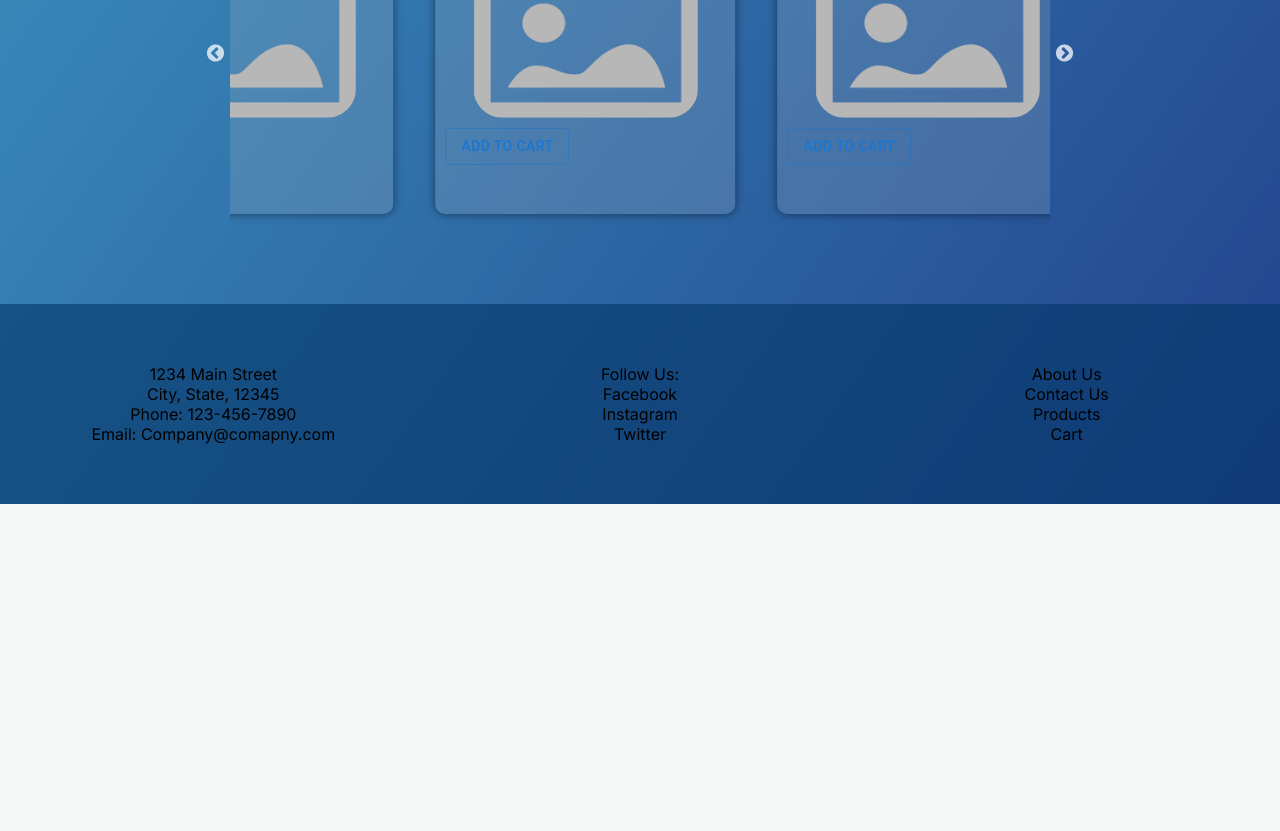
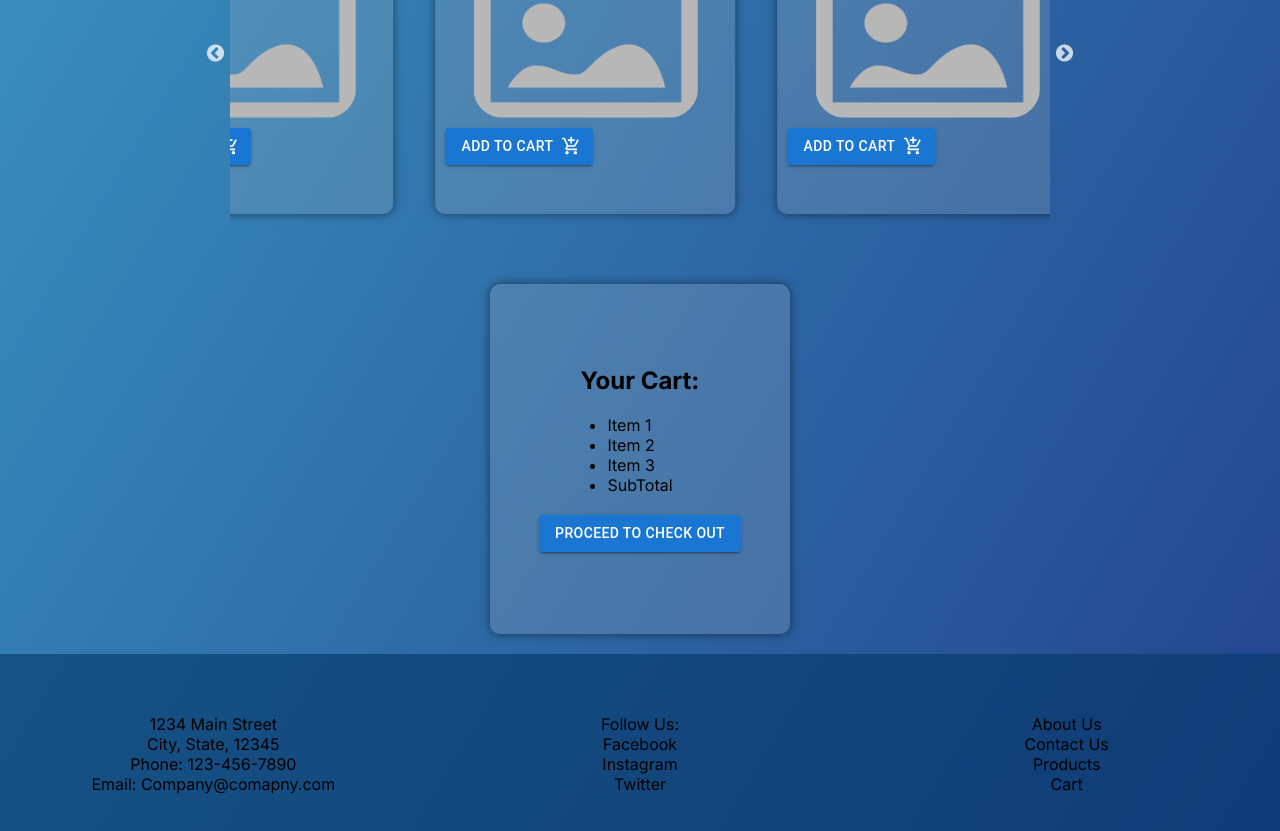
Before and after one commit to Pmacdon15/demo, a Next.js app: page /storeFront in a window 1280 px wide. Shown: the part 1280-2111 px from the top of the page. Before the commit the page ends 1784 px from the top, so only its background shows below. Built offline with nearby package versions, Linux system fonts and the light colour scheme.

Commit message:
minor updates

```diff
--- a/package.json
+++ b/package.json
@@ -11,6 +11,7 @@
   "dependencies": {
     "@emotion/react": "^11.11.4",
     "@emotion/styled": "^11.11.5",
+    "@mui/icons-material": "^5.15.15",
     "@mui/material": "^5.15.15",
     "next": "14.2.1",
     "react": "^18",
--- a/src/app/layout.js
+++ b/src/app/layout.js
@@ -11,6 +11,10 @@ export const metadata = {
 export default function RootLayout({ children }) {
   return (
     <html lang="en" >
+      <head>
+      <meta name="viewport" content="initial-scale=1, width=device-width" />
+
+      </head>
       <body className={inter.className}>{children}</body>
     </html>
   );
--- a/src/app/storeFront/page.jsx
+++ b/src/app/storeFront/page.jsx
@@ -7,11 +7,13 @@ import 'slick-carousel/slick/slick.css';
 import 'slick-carousel/slick/slick-theme.css';
 import styles from './page.module.css';
 import Button from '@mui/material/Button';
+import IconButton from '@mui/material/IconButton';
+import AddShoppingCartIcon from '@mui/icons-material/AddShoppingCart';
 
 export default function Page() {
 
     const [screenWidth, setScreenWidth] = useState(0);
-    const chunkSize= 3;
+    const chunkSize = 3;
     const [displayAmount, setDisplayAmount] = useState(2.4);
 
     const products = [
@@ -93,10 +95,10 @@ export default function Page() {
                         key={rowIndex}
                         dots
                         style={{ width: '80%', margin: 'auto', marginTop: '40px' }}
-                    infinite
-                    speed={500}
-                    slidesToShow={displayAmount}
-                    slidesToScroll={1}
+                        infinite
+                        speed={500}
+                        slidesToShow={displayAmount}
+                        slidesToScroll={1}
 
                     >
 
@@ -124,14 +126,26 @@ export default function Page() {
                                             height="150"
                                         />
                                     )}
-                                    <Button variant="outlined">Add to Cart</Button>
+                                    <Button variant="contained" endIcon={<AddShoppingCartIcon />}> Add to cart</Button>
+
                                 </div>
+
                             </div>
                         ))}
 
                     </Slider>
                 </div>
             ))}
+            <div className={styles.cart}>
+                    <h2>Your Cart:</h2>
+                    <ul>
+                    <li><p>Item 1</p></li>
+                    <li><p>Item 2</p></li>
+                    <li><p>Item 3</p></li>
+                   <li><p>SubTotal</p></li>
+                    </ul>
+                    <Button variant="contained">Proceed to check out</Button>
+                </div>
             <footer className={styles.footer}>
                 <div className={styles.footerDiv} >
                     <p>1234 Main Street</p>
--- a/src/app/storeFront/page.module.css
+++ b/src/app/storeFront/page.module.css
@@ -93,7 +93,19 @@
     margin-bottom:10px;
 }
 
-
+.cart {
+    justify-content: center;
+    align-items: center;
+    background-color: rgba(154, 173, 191, 0.258);
+    padding: 40px;
+    display: flex;
+    flex-direction: column;
+    gap: 20px;
+    width: 300px;
+    height: 350px;
+    border-radius: 10px;
+    box-shadow: 0 0 10px rgba(0, 0, 0, 0.5);
+}
 
 .footer{
     display: flex;
--- a/src/app/storeFrontB/page.jsx
+++ b/src/app/storeFrontB/page.jsx
@@ -4,6 +4,7 @@ import { useState, useEffect } from 'react';
 import Image from 'next/image';
 import styles from './page.module.css';
 import Button from '@mui/material/Button';
+import AddShoppingCartIcon from '@mui/icons-material/AddShoppingCart';
 import Link from 'next/link';
 
 
@@ -68,7 +69,7 @@ export default function Page() {
                                     height="150"
                                 />
                             )}
-                            <Button variant="outlined">Add to Cart</Button>
+                            <Button variant="contained" endIcon={<AddShoppingCartIcon />}> Add to cart</Button>
                         </div>
                     );
                 })}
@@ -80,7 +81,7 @@ export default function Page() {
                     <li><p>Item 3</p></li>
                    <li><p>SubTotal</p></li>
                     </ul>
-                    <Button variant="outlined">Proceed to check out</Button>
+                    <Button variant="contained">Proceed to check out</Button>
                 </div>
 
             </div>
```
Also changed, not shown: 1 other file (tests, documents, lock files or other folders).
